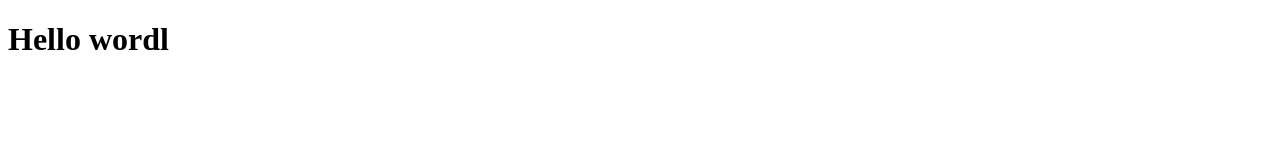
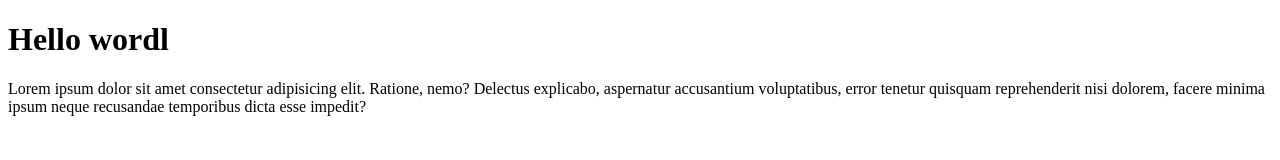
Before and after one commit to cjpavez/cjpavez.github.io, a plain HTML site: page index.html in a window 1280 px wide. Drawn offline with Linux system fonts and the light colour scheme.

Commit message:
primer parrafo

```diff
--- a/index.html
+++ b/index.html
@@ -7,5 +7,8 @@
 </head>
 <body>
     <h1>Hello wordl</h1>
+    <p>Lorem ipsum dolor sit amet consectetur adipisicing elit. Ratione, nemo? Delectus explicabo,
+        aspernatur accusantium voluptatibus, error tenetur quisquam reprehenderit nisi dolorem, facere
+        minima ipsum neque recusandae temporibus dicta esse impedit?</p>
 </body>
 </html>
```
